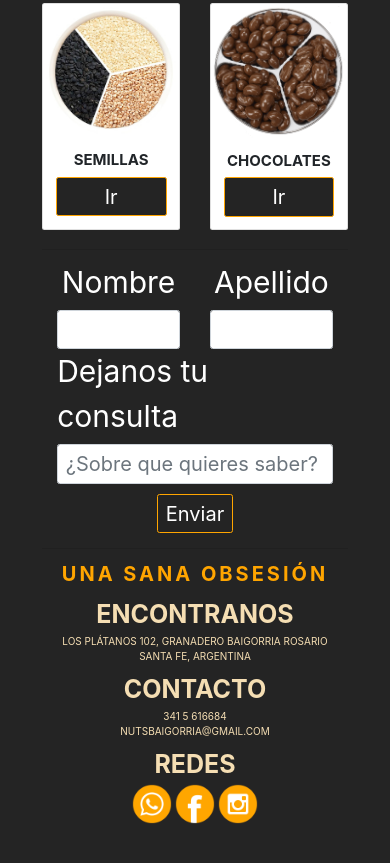
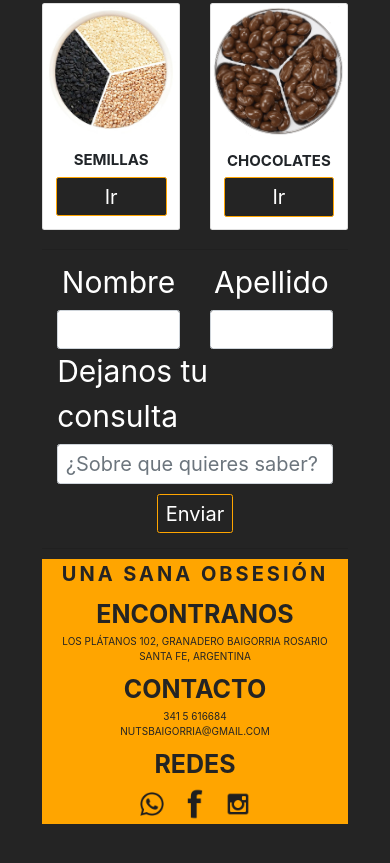
Before and after one commit to gerbocco/nutsbaigorria, a website: page index.html in a window 390 px wide. Shown: the part 4020-4883 px from the top of the page. Drawn offline with nearby package versions, Linux system fonts and the light colour scheme.

Commit message:
Ultimas actualizaciones

```diff
--- a/css/style.css
+++ b/css/style.css
@@ -134,6 +134,7 @@ div.fondo-frente {
 .descripcion {
   color: white; }
 
+
 .card-mixs {
   margin-top: 1vh;
   margin-bottom: 1vh;
@@ -142,6 +143,7 @@ div.fondo-frente {
 .productos-prod{
 
     padding-top: 15vh;
+   ;
 
 }
 
@@ -240,9 +242,11 @@ main div.aside-info {
 
 .ft {
 
-    background-color: #ffa500
+    background-color: #ffa500;
 
 }
+
+
 
 
 .footer-frase {
@@ -352,14 +356,14 @@ main div.aside-info {
           font-weight: bold;
           text-transform: uppercase;
           letter-spacing: 3px;
-          color: orange;
+          color: #242424;
           font-size: 2rem;
 }
 
     .contactos-footer {
 
     font-size: 1rem;
-    color: wheat;
+    color: #242424;
 
 }
 
--- a/index.html
+++ b/index.html
@@ -281,7 +281,7 @@
 <hr>
 
 
-	<footer>
+	<footer class="ft">
 
 		<p class="footer-frase col-12">Una sana obsesión</p>
 
@@ -304,13 +304,13 @@
            <div class="col-lg-4 col-md-4 col-xs-12">
            <h1><b>REDES</b></h1>
                 <a href="https://wa.me/543415616684/?text=Me%20interesa%20obtener%20m%C3%A1s%20informaci%C3%B3n%20sobre%20Nuts%20Baigorria">
-                <img src="Multimedia/wsppng.png" alt="whatsredes"  width="40" height="40">
+                <img src="Multimedia/wspfoot.png" alt="whatsredes"  width="40" height="40">
                 </a>
                 <a href="https://www.facebook.com/nutsbaigorria/">
-                <img src="Multimedia/fbpng.png" alt="facebookredes" width="40" height="40">
+                <img src="Multimedia/fbfoot.png" alt="facebookredes" width="40" height="40">
                 </a>
                 <a href="https://www.instagram.com/nutsbaigorria_/">
-                <img src="Multimedia/instpng.png" alt="instagramredes" width="40" height="40">
+                <img src="Multimedia/instfoot.png" alt="instagramredes" width="40" height="40">
                 </a>
            </div>
      </div>
```
